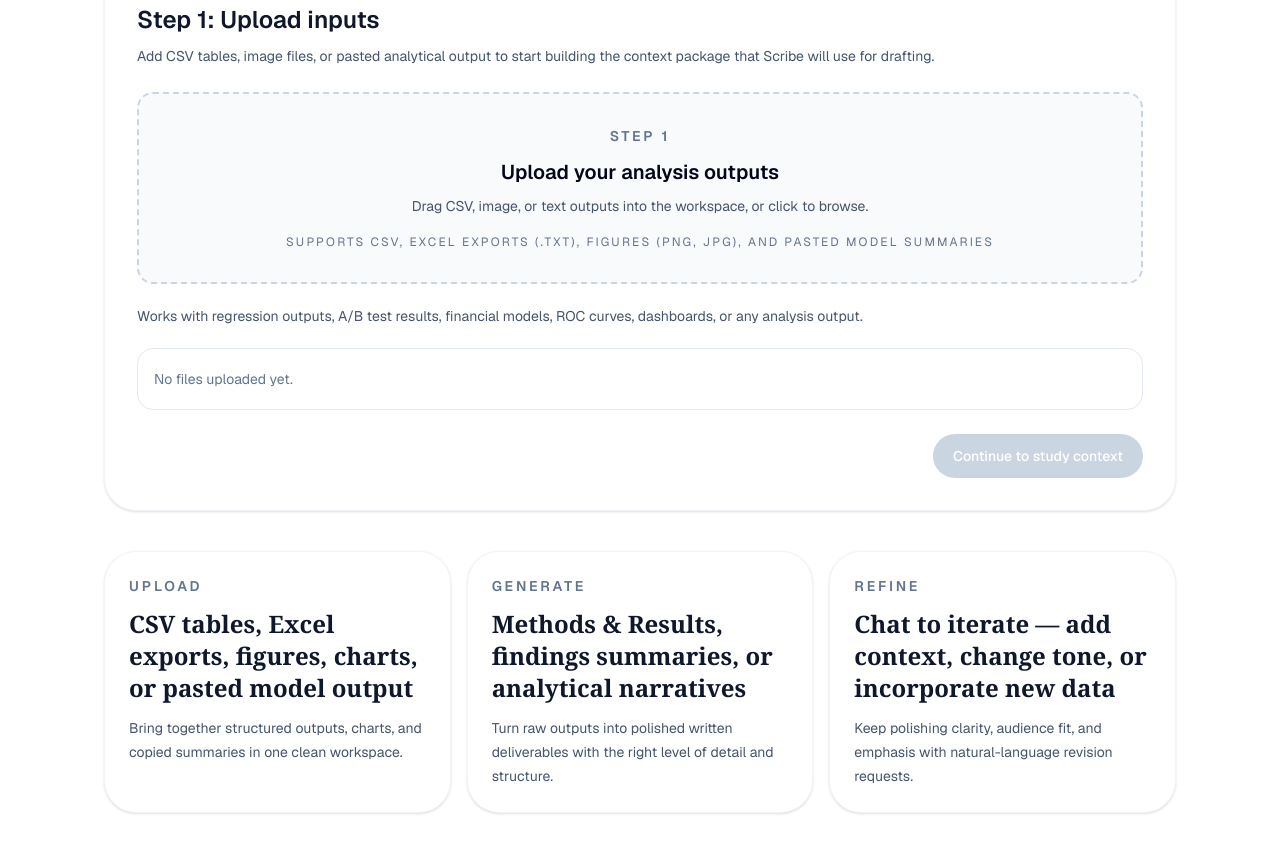
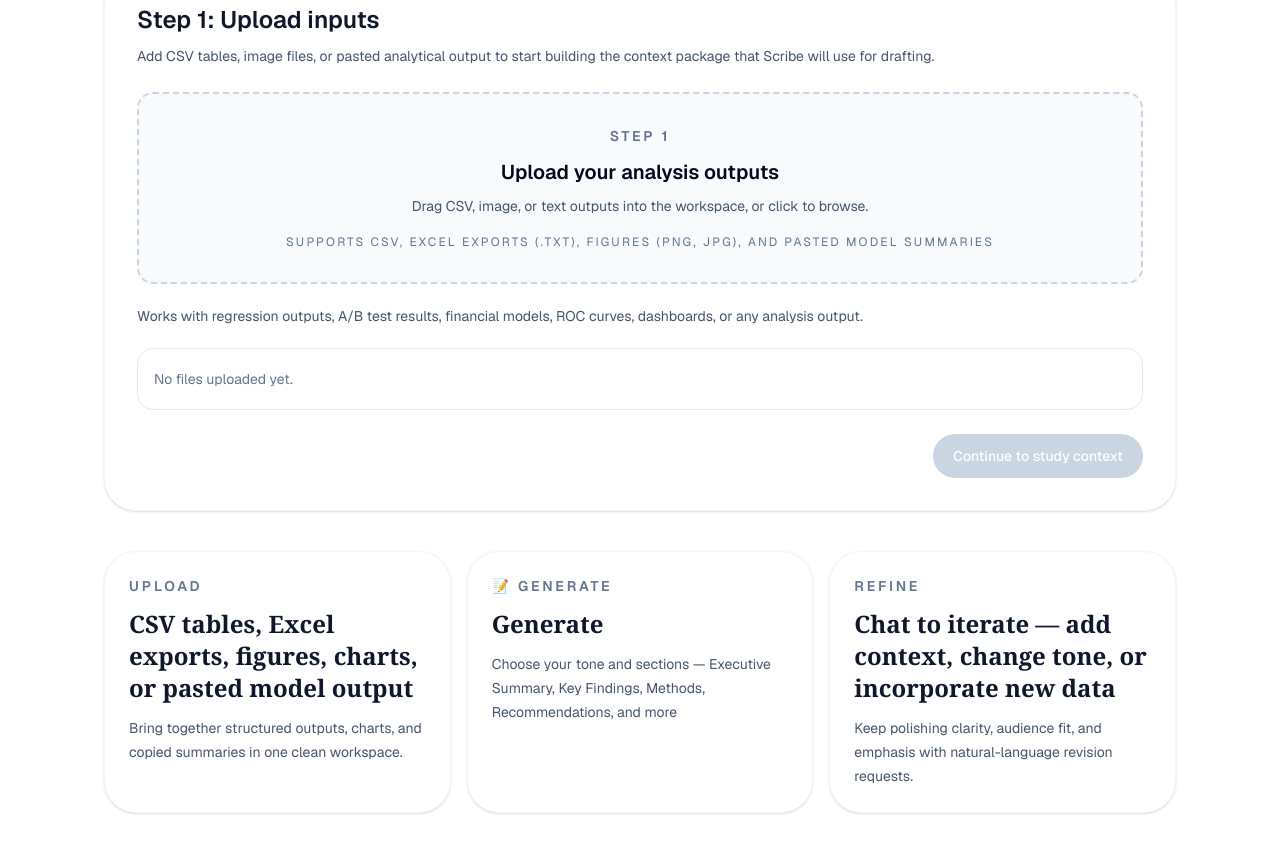
Before and after one commit to nikita-gounder/scribe-ai, a Next.js app: page / in a window 1280 px wide. Shown: the part 369-1214 px from the top of the page. Built offline with nearby package versions, Linux system fonts and the light colour scheme.

Commit message:
fix: update generate card copy to reflect configurable sections feature

```diff
--- a/app/page.tsx
+++ b/app/page.tsx
@@ -335,14 +335,14 @@ export default function Home() {
 
           <article className="rounded-[2rem] border border-slate-100 bg-white p-6 shadow-sm">
             <p className="text-sm font-semibold uppercase tracking-[0.2em] text-slate-500">
-              Generate
+              📝 Generate
             </p>
             <h3 className="mt-3 font-serif text-2xl font-semibold text-slate-900">
-              Methods & Results, findings summaries, or analytical narratives
+              Generate
             </h3>
             <p className="mt-3 text-sm leading-6 text-slate-600">
-              Turn raw outputs into polished written deliverables with the right level of detail
-              and structure.
+              Choose your tone and sections — Executive Summary, Key Findings, Methods,
+              Recommendations, and more
             </p>
           </article>
 
```
